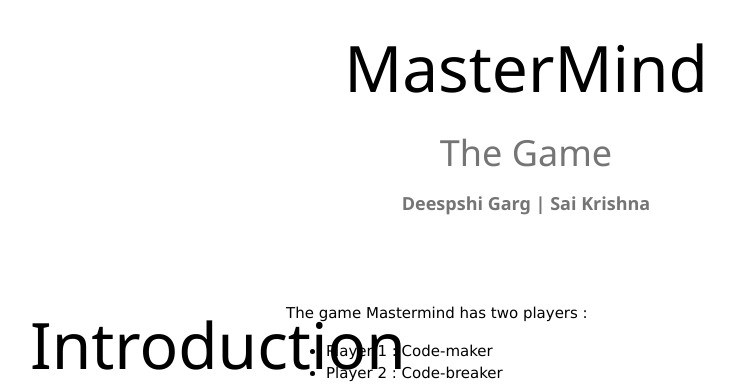
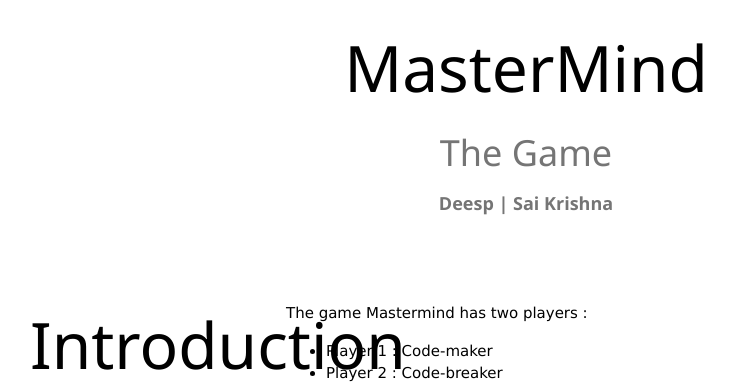
Before and after one commit to tskr1681/Mastermindgame, a Flask app: template templates/game.html in a window 1280 px wide. Shown: the top 387 px of the page, without its empty margins (114-848 px from the left). Run offline with Flask 2, Linux system fonts and the light colour scheme; the template is opened without the code that fills it, so the values that code supplies are empty.

Commit message:
Update game.html

```diff
--- a/templates/game.html
+++ b/templates/game.html
@@ -40,7 +40,7 @@
         <div style="text-align:center">
             <h1 class="w3-jumbo">MasterMind</h1>
             <h1 class="w3-xxlarge w3-text-grey">The Game</h1>
-            <h1 class="w3-large w3-text-grey"><b>Deespshi Garg | Sai Krishna</b></h1>
+            <h1 class="w3-large w3-text-grey"><b>Deesp | Sai Krishna</b></h1>
         </div>
         <div class="w3-row">
             <div class="w3-quarter w3-container">
```
